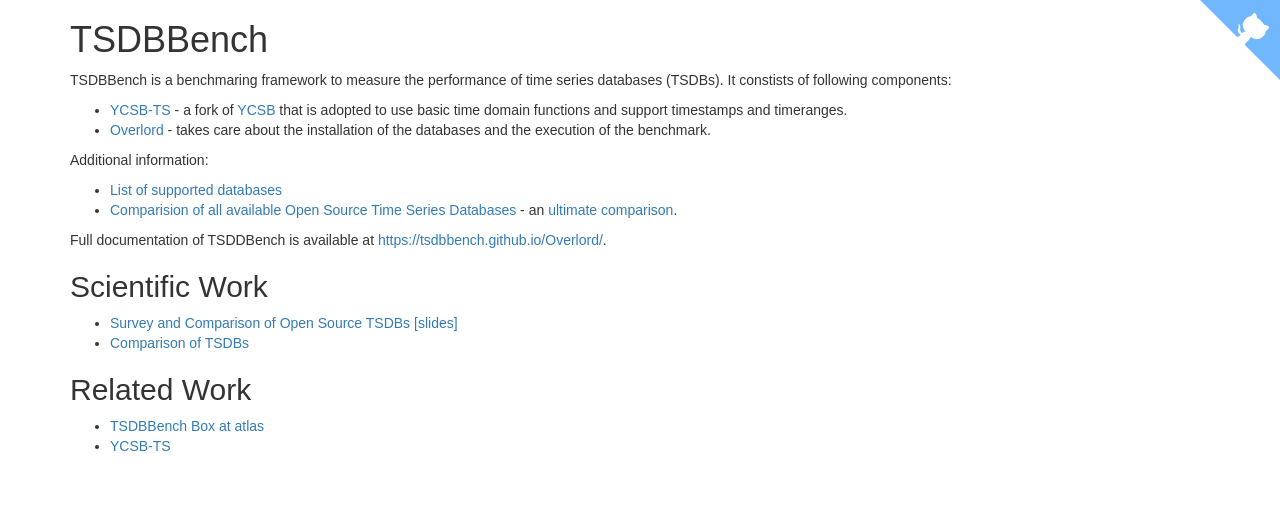
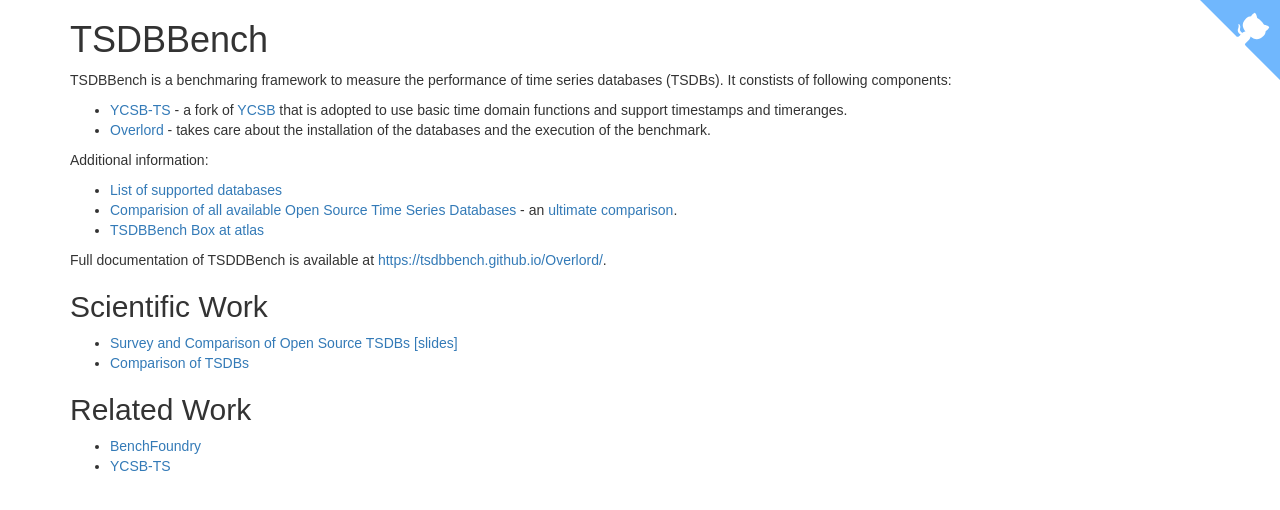
Before and after one commit to TSDBBench/TSDBBench.github.io, a Jekyll site: the page built from index.md, in a window 1280 px wide. Shown: the top 510 px of the page. Built offline with Jekyll 4.4.1, drawn with Linux system fonts in a browser that asks for light colours; our own code applies the rules of GitHub Pages for plain Markdown files; part of the change alters nothing that is shown.

Commit message:
Add BenchFoundry as related work

```diff
--- a/index.md
+++ b/index.md
@@ -1,6 +1,3 @@
----
----
-
 # TSDBBench
 
 TSDBBench is a benchmaring framework to measure the performance of time series databases (TSDBs). It constists of following components:
@@ -12,6 +9,7 @@ Additional information:
 
 - [List of supported databases](http://tsdbbench.github.io/Overlord/#supported-databases)
 - [Comparision of all available Open Source Time Series Databases](https://tsdbbench.github.io/Ultimate-TSDB-Comparison/) - an [ultimate comparison](http://ultimate-comparisons.github.io/).
+* [TSDBBench Box at atlas](https://atlas.hashicorp.com/TSDBBench/boxes/tsdbbench_dummy.box)
 
 Full documentation of TSDDBench is available at <https://tsdbbench.github.io/Overlord/>.
 
@@ -22,5 +20,5 @@ Full documentation of TSDDBench is available at <https://tsdbbench.github.io/Ove
 
 ## Related Work
 
-* [TSDBBench Box at atlas](https://atlas.hashicorp.com/TSDBBench/boxes/tsdbbench_dummy.box)
+* [BenchFoundry](https://github.com/dbermbach/BenchFoundry)
 * [YCSB-TS](https://github.com/TSDBBench/YCSB-TS)
```
